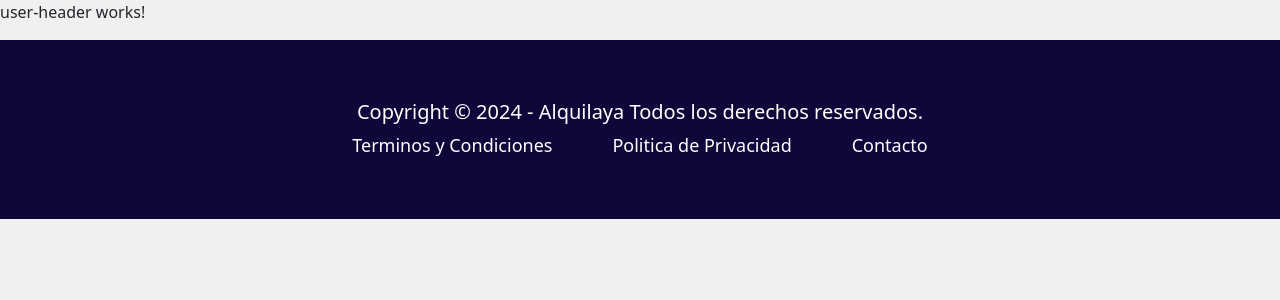
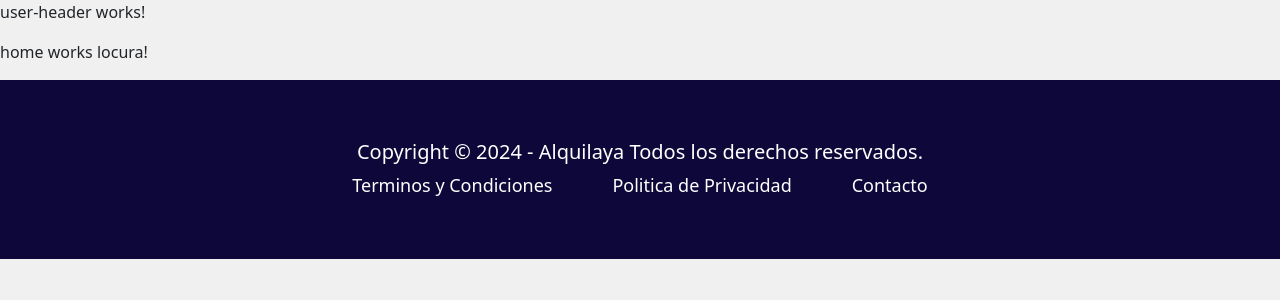
Before and after one commit to Johexlimee/AlquilaYa-Front, an Angular app: page /user in a window 1280 px wide. Shown: the top 300 px of the page. Built offline with nearby package versions, Linux system fonts and the light colour scheme.

Commit message:
Locura 🥴🥴😵‍💫😵‍💫💫💫

```diff
--- a/src/app/admin/admin-routing.module.ts
+++ b/src/app/admin/admin-routing.module.ts
@@ -9,9 +9,9 @@ import { ReportsComponent } from './container/reports/reports.component';
 const routes: Routes = [
   { path: '',
     children: [
-      { path: 'category-management', component: CategoryManagementComponent},
+      { path: 'categorymanagement', component: CategoryManagementComponent},
       { path: 'dashboard', component: DashboardComponent},
-      { path: 'document-verifier', component: DocumentVerifierComponent},
+      { path: 'documentverifier', component: DocumentVerifierComponent},
       { path: 'profile', component: ProfileComponent},
       { path: 'reports', component: ReportsComponent},
   ]}
--- a/src/app/user/container/home/home.component.html
+++ b/src/app/user/container/home/home.component.html
@@ -1 +1 @@
-<p>home works!</p>
+<p>home works locura!</p>
--- a/src/app/user/user-routing.module.ts
+++ b/src/app/user/user-routing.module.ts
@@ -1,7 +1,28 @@
 import { NgModule } from '@angular/core';
 import { RouterModule, Routes } from '@angular/router';
+import { CartComponent } from './container/cart/cart.component';
+import { DetailProductComponent } from './container/detail-product/detail-product.component';
+import { FavoriteComponent } from './container/favorite/favorite.component';
+import { DocumentComponent } from './container/document/document.component';
+import { HomeComponent } from './container/home/home.component';
+import { ListProductsComponent } from './container/list-products/list-products.component';
+import { MyShopComponent } from './container/my-shop/my-shop.component';
+import { ProfileComponent } from './container/profile/profile.component';
 
-const routes: Routes = [];
+const routes: Routes = [
+  { path: '',
+    children: [
+      { path: 'cart', component: CartComponent},
+      { path: 'detailcomponent', component: DetailProductComponent},
+      { path: 'document', component: DocumentComponent},
+      { path: 'favorite', component: FavoriteComponent},
+      { path: '', component: HomeComponent},
+      { path: 'listproducts', component: ListProductsComponent},
+      { path: 'myshop', component: MyShopComponent},
+      { path: 'profile', component: ProfileComponent},
+    ]
+  },
+];
 
 @NgModule({
   imports: [RouterModule.forChild(routes)],
```
Also changed, not shown: src/app/app-routing.module.ts (+4 -15 lines).
